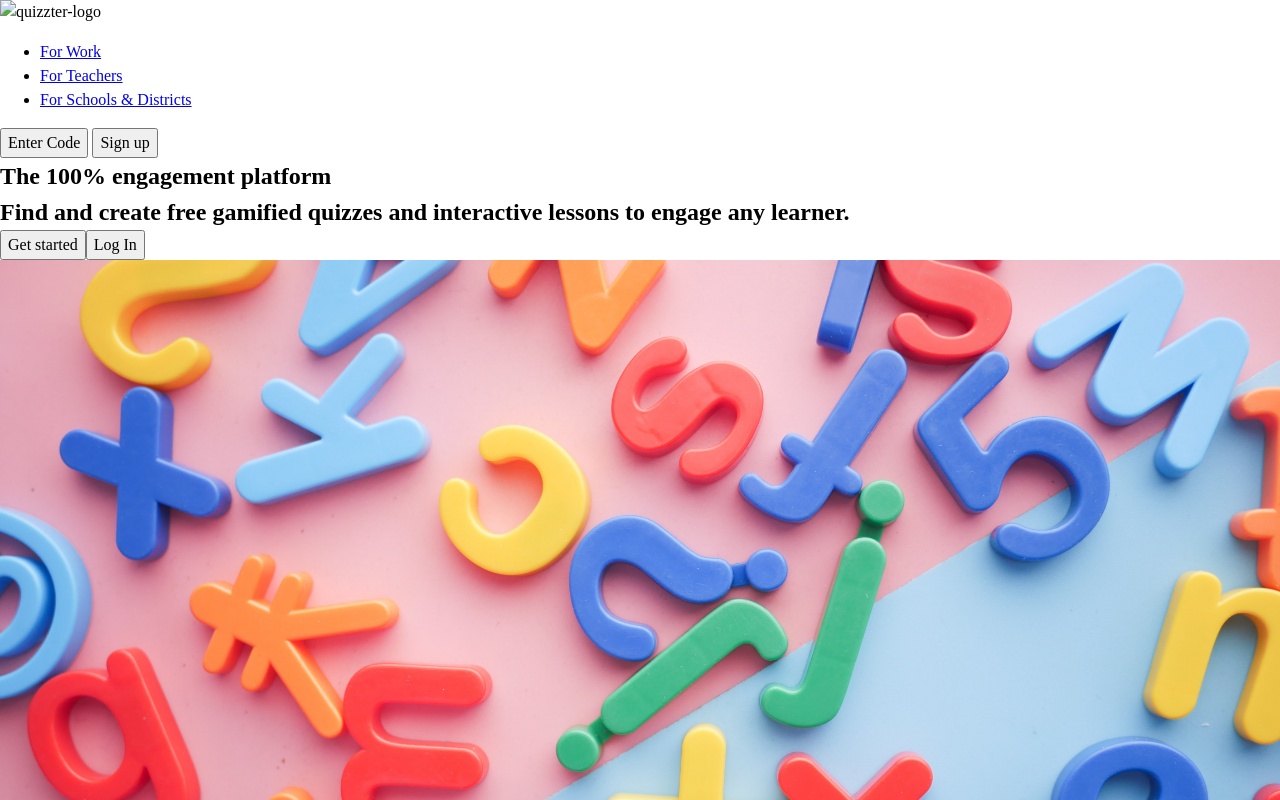
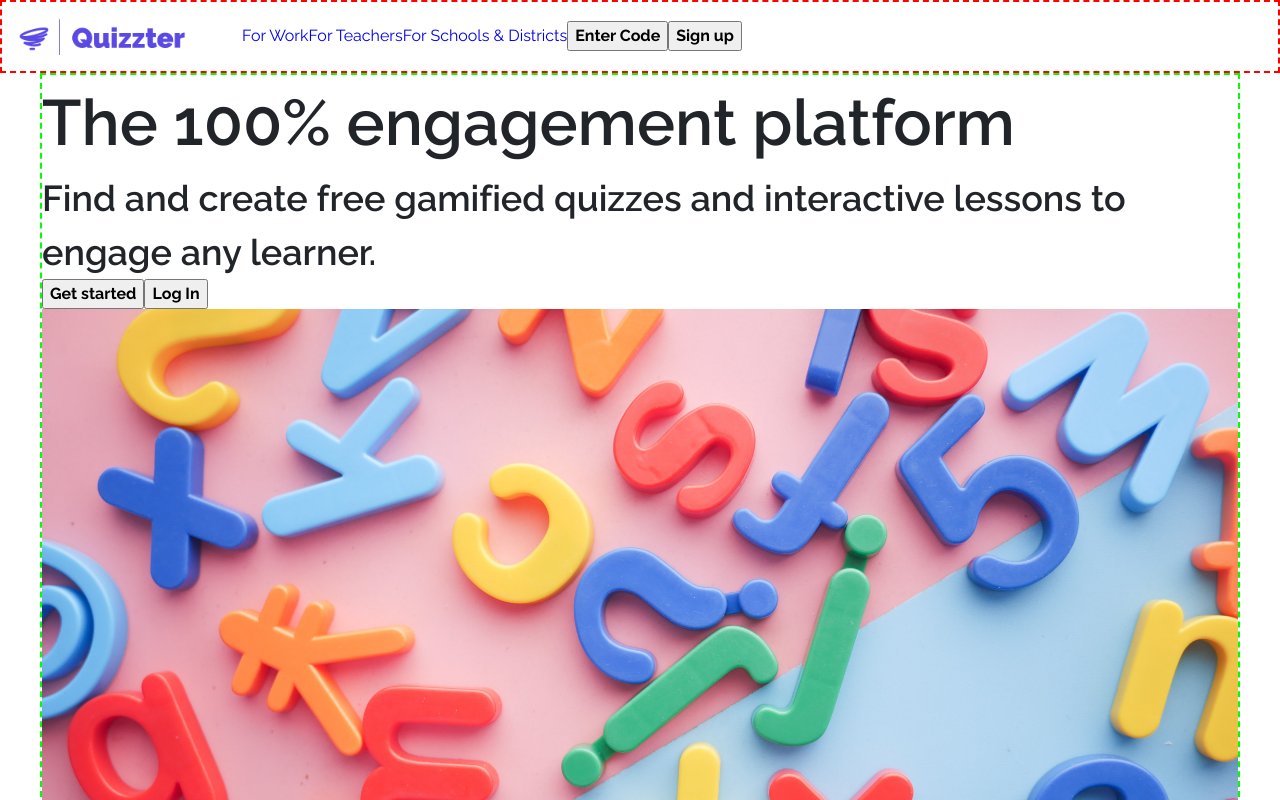
Before and after one commit to sanramu93/quizzter-webpage, a plain HTML site: page index.html in a window 1280 px wide. Shown: the top 800 px of the page. Drawn offline with Linux system fonts and the light colour scheme; some icons are missing.

Commit message:
Add css custom properties

```diff
--- a/css/styles.css
+++ b/css/styles.css
@@ -0,0 +1,136 @@
+/* Palette:
+
+tints:
+https://coolors.co/594ae3-7568e8-9086ec-aca5f1-c8c3f6-e3e1fa-ffffff
+
+shades:
+https://coolors.co/594ae3-4a3ebd-3b3197-2d2572-1e194c-0f0c26-000000
+*/
+
+/* -------------
+// GENERAL
+---------------- */
+
+:root {
+  font-size: 62.5%;
+
+  /* TYPOGRAPHY */
+  --ff-raleway: "Raleway", sans-serif;
+
+  --fs-normal: 1.6rem;
+  --fs-medium: 2.4rem;
+  --fs-big: 3.6rem;
+  --fs-huge: 6.4rem;
+
+  --fw-normal: 400;
+  --fw-bold: 600;
+  --fw-bolder: 700;
+
+  /* COLOR */
+  --clr-main: #594ae3;
+
+  --clr-main-tint01: #7568e8;
+  --clr-main-tint02: #9086ec;
+  --clr-main-tint03: #aca5f1;
+  --clr-main-tint04: #c8c3f6;
+  --clr-main-tint05: #e3e1fa;
+
+  --clr-main-shade01: #4a3ebd;
+  --clr-main-shade02: #3b3197;
+  --clr-main-shade03: #2d2572;
+  --clr-main-shade04: #1e194c;
+  --clr-main-shade05: #0f0c26;
+
+  --clr-gray: #212529;
+
+  --clr-white: #fff;
+  --clr-black: #000;
+
+  /* WHITE SPACE */
+
+  /* BORDER RADIUS */
+
+  /* SHADOWS */
+}
+
+body {
+  font-family: var(--ff-raleway);
+  font-size: var(--fs-normal);
+  background-color: var(--clr-white);
+  color: var(--clr-gray);
+}
+
+header {
+  border: dashed 2px red;
+}
+
+/* -------------
+// TYPOGRAPHY
+---------------- */
+
+h1,
+h2 {
+  font-weight: var(--fw-bold);
+}
+
+h1 {
+  font-size: var(--fs-huge);
+}
+
+h2 {
+  font-size: var(--fs-big);
+}
+
+li {
+  list-style: none;
+}
+
+a {
+  text-decoration: none;
+}
+
+button {
+  font-weight: var(--fw-bolder);
+}
+
+/* -------------
+// LAYOUT
+---------------- */
+header,
+.header-top,
+nav ul {
+  display: flex;
+  align-items: center;
+}
+
+section {
+  max-width: 120rem;
+  margin: 0 auto;
+  border: dashed lime 2px;
+}
+
+footer {
+  border: dashed purple 2px;
+}
+
+/* -------------
+// HEADER
+---------------- */
+
+.logo {
+  width: 20rem;
+  object-fit: contain;
+  padding: 1em;
+}
+
+/* -------------
+// HELPERS
+---------------- */
+
+.flex {
+  display: flex;
+}
+
+.center {
+  justify-content: center;
+}
--- a/index.html
+++ b/index.html
@@ -4,6 +4,12 @@
     <meta charset="UTF-8" />
     <meta http-equiv="X-UA-Compatible" content="IE=edge" />
     <meta name="viewport" content="width=device-width, initial-scale=1.0" />
+    <link rel="preconnect" href="https://fonts.googleapis.com" />
+    <link rel="preconnect" href="https://fonts.gstatic.com" crossorigin />
+    <link
+      href="https://fonts.googleapis.com/css2?family=Raleway:wght@400;600;700&display=swap"
+      rel="stylesheet"
+    />
     <link rel="stylesheet" href="./css/reset.css" />
     <link rel="stylesheet" href="./css/styles.css" />
     <title>Quizzter | Unlocking knowledge at the speed of thought</title>
@@ -14,7 +20,7 @@
       <div class="header-top">
         <img
           class="logo"
-          src="./assets/images/Quizzter-logos_transparent.png"
+          src="./assets/images/logos/quizzter-trans.png"
           alt="quizzter-logo"
         />
         <nav>
```
Also changed, not shown: assets/images/logos/Quizzter-logos.jpeg (deleted), assets/images/logos/Quizzter-logos_black.png (deleted), assets/images/logos/Quizzter-logos_transparent.png (deleted), assets/images/logos/Quizzter-logos_white.png (deleted), assets/images/logos/quizter-logo.jpeg (added), assets/images/logos/quizter-white.png (added), assets/images/logos/quizzter-black.png (added), assets/images/logos/quizzter-trans.png (added).
